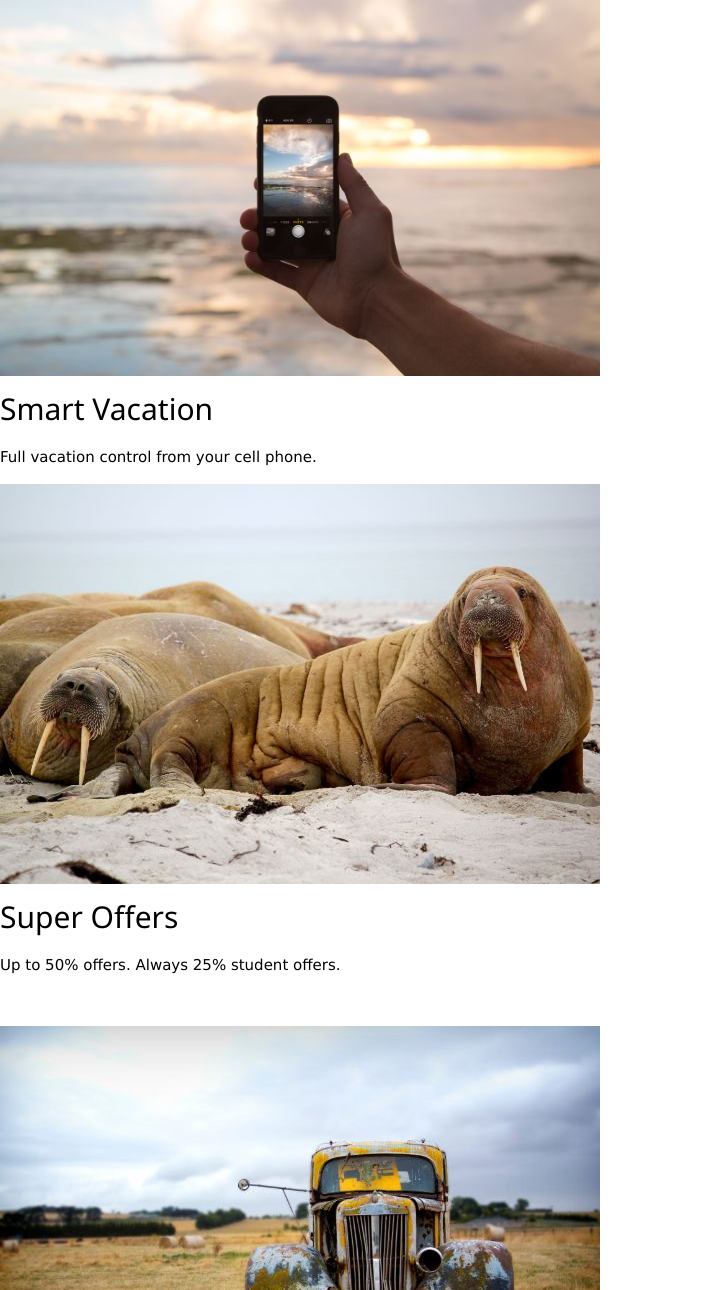
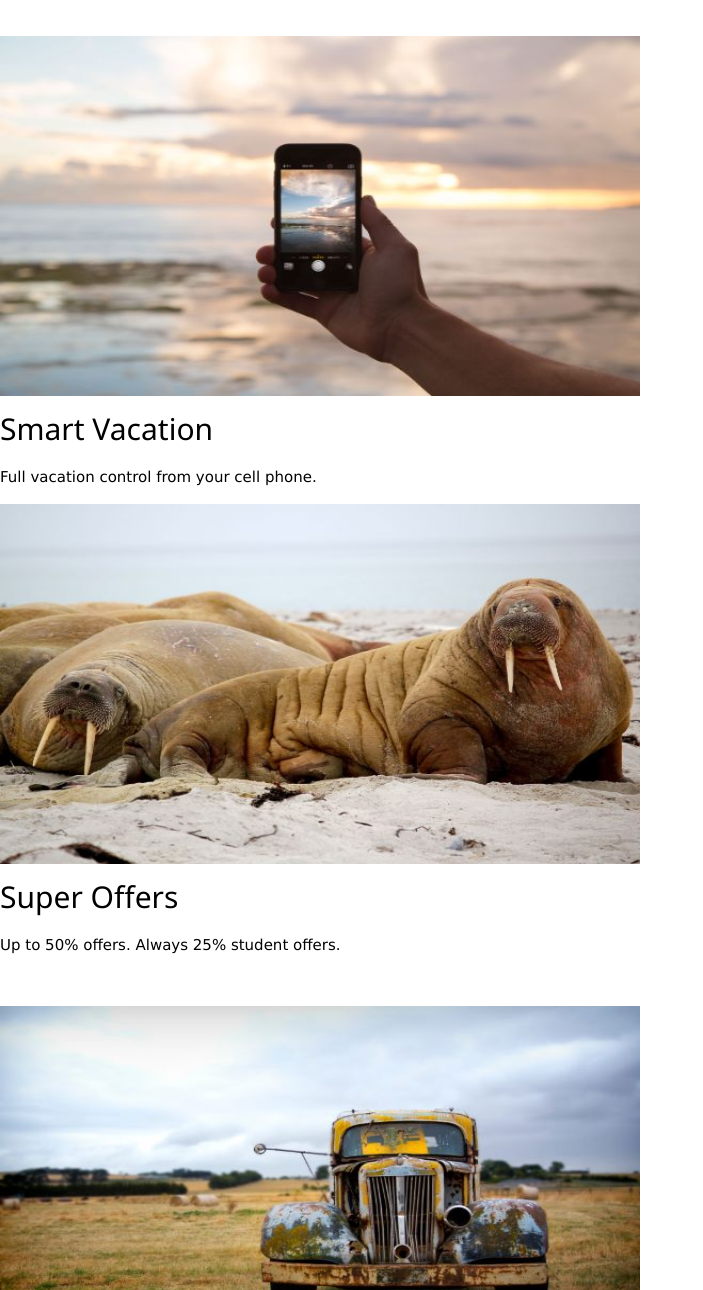
Before and after one commit to Snpierre/TP-2, a plain HTML site: page index.html in a window 1280 px wide. Shown: the part 429-1719 px from the top of the page, without its empty margins (0-703 px from the left). Drawn offline with Linux system fonts and the light colour scheme.

Commit message:
Update index.html

```diff
--- a/index.html
+++ b/index.html
@@ -14,7 +14,7 @@
 <body>
 
 <div class="standard-display-container" style="margin-bottom:50px">
-  <img src="main_HOME-min.jpg" alt="Élephant d'afrique">
+  <img src="main_HOME-min.jpg" width="640" height="360" alt="Élephant d'afrique">
   <div class="standard-display-bottomleft standard-container standard-amber standard-hover-orange standard-hide-small"
    style="bottom:10%;opacity:0.7;width:70%">
   <h2><b>Travel Agency (Demo Website)</b></h2>
@@ -24,7 +24,7 @@
 <div class="standard-row standard-container" style="margin:50px 0">
 <div class="standard-half standard-container">
   <div class="standard-topbar standard-border-amber">
-    <img src="cellphone.jpg" alt="téléphone">
+    <img src="cellphone.jpg" width="640" height="360" alt="téléphone">
     <h2>Smart Vacation</h2>
     <p>Full vacation control from your cell phone.</p>
   </div>
@@ -32,7 +32,7 @@
 
 <div class="standard-half standard-container">
   <div class="standard-topbar standard-border-amber">
-    <img src="sealions.jpg" alt="phoque">
+    <img src="sealions.jpg" width="640" height="360" alt="phoque">
     <h2>Super Offers</h2>
     <p>Up to 50% offers. Always 25% student offers.</p>
   </div>
@@ -42,7 +42,7 @@
 <div class="standard-row standard-container" style="margin:50px 0">
 <div class="standard-half standard-container">
   <div class="standard-topbar standard-border-orange">
-    <img src="truck.jpg" alt="Voiture">
+    <img src="truck.jpg" width="640" height="360" alt="Voiture">
     <h2>Car Rental Included</h2>
     <p>Wherever you travel our car rental is included.</p>
   </div>
@@ -50,7 +50,7 @@
 
 <div class="standard-half standard-container">
   <div class="standard-topbar standard-border-orange">
-    <img src="nowornever.jpg" alt="Now or never">
+    <img src="nowornever.jpg" width="640" height="360" alt="Now or never">
     <h2>Realize Your Dreams</h2>
     <p>Don't wait until it is to late.</p>
     </div>
```
